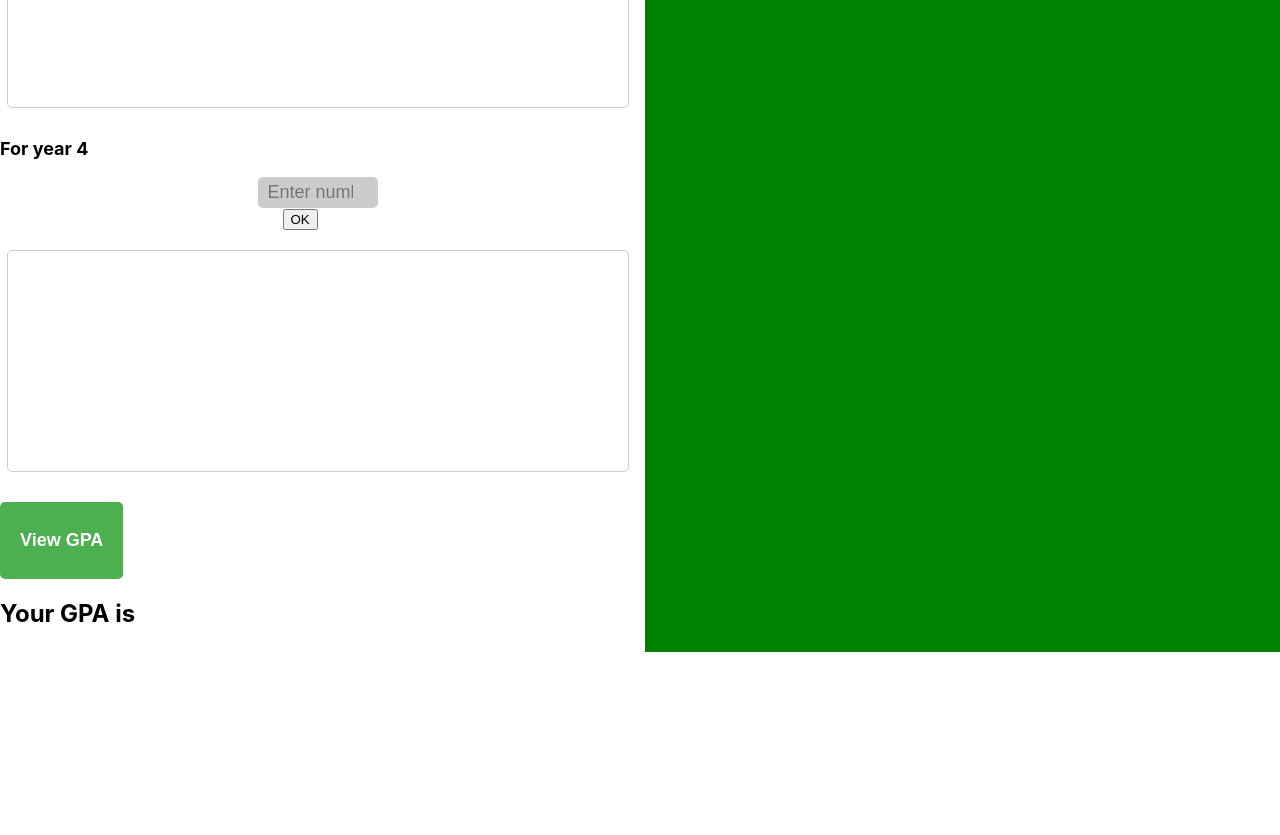
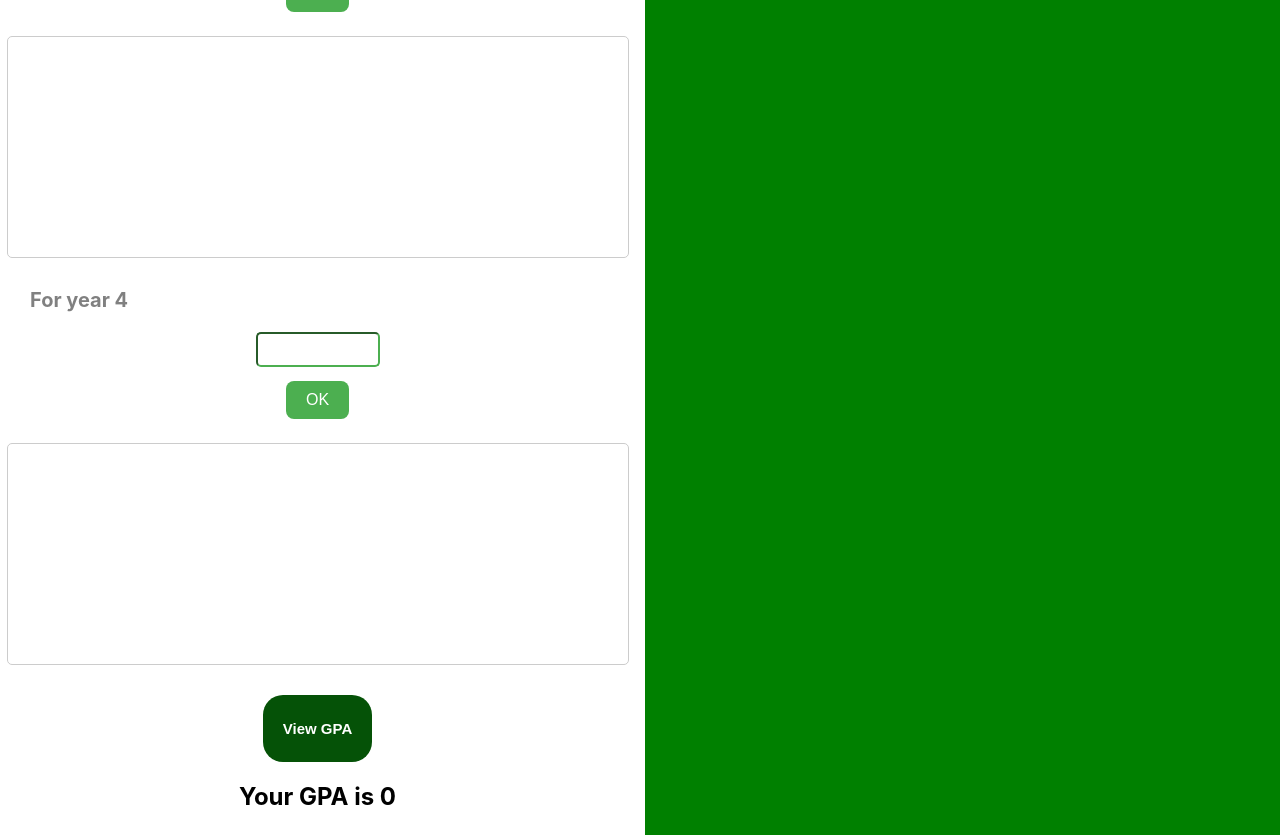
Before and after one commit to isurubandara1/GPA_Calculator_Website, a React (Create React App) app: page / in a window 1280 px wide. Shown: the part 1960-2795 px from the top of the page. Before the commit the page ends 2612 px from the top, so only its background shows below. Built offline with nearby package versions, Linux system fonts and the light colour scheme.

Commit message:
functions add and textfields create

```diff
--- a/src/App.css
+++ b/src/App.css
@@ -1,3 +1,10 @@
+.warningMessage {
+  color: red;
+  font-size: 14px;
+  font-weight: bold;
+  margin-top: 10px;
+}
+
 .container {
   display: flex;
   justify-content: space-between;
@@ -92,11 +99,13 @@
 
   .yearContainer {
     margin-top: 30px;
+    margin-left: 30px;
   }
 
   .yearText {
-    font-size: 18px;
-    font-weight: bold;
+    font-size: 20px;
+    font-weight:700;
+    color: gray;
   }
 
   .userValueContainer {
@@ -107,13 +116,34 @@
   }
 
   .firstTextInput {
-    border: none;
-    background-color: #ccc;
+    background-color:white;
     padding: 5px 10px;
     border-radius: 5px;
     font-size: 18px;
     width: 100px;
     text-align: center;
+    border-radius: 5px;
+    border-color: #4CAF50;
+    border-width: 2px;
+  }
+
+  .okButtonContainer {
+    display: inline-block;
+    margin-top: 10px;
+  }
+
+  .okButton {
+    background-color: #4caf50;
+    border: none;
+    color: white;
+    padding: 10px 20px;
+    text-align: center;
+    font-size: 16px;
+    margin: 4px 2px;
+    cursor: pointer;
+    border-radius: 8px;
+    /* width: 50px;
+    height: 40px; */
   }
 
   .scrollViewContent {
@@ -130,7 +160,10 @@
   .rowContainer {
     display: flex;
     align-items: center;
+    justify-content: center;
+    flex-direction: row;
     margin-bottom: 10px;
+
   }
 
   .inputText {
@@ -145,25 +178,34 @@
   }
 
   .gradeInput {
-    width: 70px;
+    width: "50%";
+    height: 30px;
+    margin-right: 20px;
   }
 
   .creditInput {
-    width: 30px;
+    width: "50%";
+    height: 30px;
+  }
+
+  .gpaButtonContainer{
+    display: flex;
+    justify-content: center;
+    align-items: center;
   }
 
   .viewGpaButton {
     margin-top: 30px;
     padding: 10px 20px;
     border: none;
-    background-color: #4CAF50;
+    background-color: #055207;
     color: white;
-    border-radius: 5px;
+    border-radius: 20px;
     cursor: pointer;
   }
 
   .buttonText {
-    font-size: 18px;
+    font-size: 15px;
     font-weight: bold;
   }
 
@@ -171,4 +213,5 @@
     margin-top: 20px;
     font-size: 24px;
     font-weight: bold;
+    text-align: center;
   }
--- a/src/App.js
+++ b/src/App.js
@@ -1,22 +1,22 @@
-import React, { useState } from 'react';
-import './App.css';
+import React, { useState } from "react";
+import "./App.css";
 
 const App = () => {
   const [gradePoints, setGradePoints] = useState({
-    'A+': '',
-    A: '',
-    'A-': '',
-    'B+': '',
-    B: '',
-    'B-': '',
-    'C+': '',
+    "A+": "",
+    A: "",
+    "A-": "",
+    "B+": "",
+    B: "",
+    "B-": "",
+    "C+": "",
 
-    C: '',
-    'C-': '',
-    'D+': '',
-    D: '',
-    'D-': '',
-    E: '',
+    C: "",
+    "C-": "",
+    "D+": "",
+    D: "",
+    "D-": "",
+    E: "",
   });
 
   const [courseCounts, setCourseCounts] = useState({
@@ -33,9 +33,21 @@ const App = () => {
     year4: [],
   });
 
-  const [button, setButton] = useState('');
+  const [button, setButton] = useState("0");
+  const [showModal, setShowModal] = useState(false);
+
 
   const viewGpa = () => {
+    // Check if any of the course counts are zero
+    const noCoursesEntered = Object.values(courseCounts).some(count => count === 0);
+
+    if (noCoursesEntered) {
+      // Display a warning message if no courses are entered
+      alert("Please, You should enter values before view GPA");
+      return;
+    }
+
+    // Calculate GPA if course values are entered
     let totalGradePoints = 0;
     let totalCredits = 0;
 
@@ -53,33 +65,34 @@ const App = () => {
     setButton(gpa.toFixed(4));
   };
 
-  const getGradePoints = grade => {
+
+  const getGradePoints = (grade) => {
     return gradePoints[grade] ? parseFloat(gradePoints[grade]) : 0;
   };
 
   const setGradePoint = (grade, value) => {
-    setGradePoints(prevGradePoints => ({
+    setGradePoints((prevGradePoints) => ({
       ...prevGradePoints,
       [grade]: value,
     }));
   };
 
-  const handleOkPress = year => {
+  const handleOkPress = (year) => {
     const fields = [];
     for (let i = 0; i < courseCounts[year]; i++) {
       fields.push({
-        grade: '',
+        grade: "",
         credit: 0,
       });
     }
-    setTextFields(prevTextFields => ({
+    setTextFields((prevTextFields) => ({
       ...prevTextFields,
       [year]: fields,
     }));
   };
 
   const handleCountChange = (year, value) => {
-    setCourseCounts(prevCounts => ({
+    setCourseCounts((prevCounts) => ({
       ...prevCounts,
       [year]: parseInt(value) || 0,
     }));
@@ -88,7 +101,7 @@ const App = () => {
   const handleGradeChange = (year, index, grade) => {
     const updatedFields = [...textFields[year]];
     updatedFields[index].grade = grade;
-    setTextFields(prevTextFields => ({
+    setTextFields((prevTextFields) => ({
       ...prevTextFields,
       [year]: updatedFields,
     }));
@@ -97,7 +110,7 @@ const App = () => {
   const handleCreditChange = (year, index, credit) => {
     const updatedFields = [...textFields[year]];
     updatedFields[index].credit = parseInt(credit) || 0;
-    setTextFields(prevTextFields => ({
+    setTextFields((prevTextFields) => ({
       ...prevTextFields,
       [year]: updatedFields,
     }));
@@ -116,95 +129,124 @@ const App = () => {
           </p>
         </div>
         <div className="gradeTopicContainer">
-        <p className='gradeTopic'>1. Add Grade Points According to Grades</p>
+          <p className="gradeTopic">1. Add Grade Points According to Grades</p>
         </div>
         <div className="gpaListcontainer">
           <div className="gradeRow">
             <p className="gpaListText">A+</p>
             <input
               className="gpaTextInput"
-            onChange={(e) => setGradePoints({ ...gradePoints, A_plus: e.target.value })}
+              autoFocus="true"
+              onChange={(e) =>
+                setGradePoints({ ...gradePoints, A_plus: e.target.value })
+              }
             />
             <p className="gpaListText">A</p>
             <input
               className="gpaTextInput"
-            onChange={(e) => setGradePoints({ ...gradePoints, A: e.target.value })}
+              onChange={(e) =>
+                setGradePoints({ ...gradePoints, A: e.target.value })
+              }
             />
           </div>
           <div className="gradeRow">
             <p className="gpaListText">A-</p>
             <input
               className="gpaTextInput"
-            onChange={(e) => setGradePoints({ ...gradePoints, A_: e.target.value })}
+              onChange={(e) =>
+                setGradePoints({ ...gradePoints, A_: e.target.value })
+              }
             />
             <p className="gpaListText">B+</p>
             <input
               className="gpaTextInput"
-            onChange={(e) => setGradePoints({ ...gradePoints, B_plus: e.target.value })}
+              onChange={(e) =>
+                setGradePoints({ ...gradePoints, B_plus: e.target.value })
+              }
             />
           </div>
           <div className="gradeRow">
             <p className="gpaListText">B </p>
             <input
               className="gpaTextInput"
-            onChange={(e) => setGradePoints({ ...gradePoints, B: e.target.value })}
+              onChange={(e) =>
+                setGradePoints({ ...gradePoints, B: e.target.value })
+              }
             />
             <p className="gpaListText">B-</p>
             <input
               className="gpaTextInput"
-            onChange={(e) => setGradePoints({ ...gradePoints, B_: e.target.value })}
+              onChange={(e) =>
+                setGradePoints({ ...gradePoints, B_: e.target.value })
+              }
             />
           </div>
           <div className="gradeRow">
             <p className="gpaListText">C+</p>
             <input
               className="gpaTextInput"
-            onChange={(e) => setGradePoints({ ...gradePoints, C_plus: e.target.value })}
+              onChange={(e) =>
+                setGradePoints({ ...gradePoints, C_plus: e.target.value })
+              }
             />
             <p className="gpaListText">C </p>
             <input
               className="gpaTextInput"
-            onChange={(e) => setGradePoints({ ...gradePoints, C: e.target.value })}
+              onChange={(e) =>
+                setGradePoints({ ...gradePoints, C: e.target.value })
+              }
             />
           </div>
           <div className="gradeRow">
             <p className="gpaListText">C- </p>
             <input
               className="gpaTextInput"
-            onChange={(e) => setGradePoints({ ...gradePoints, C_: e.target.value })}
+              onChange={(e) =>
+                setGradePoints({ ...gradePoints, C_: e.target.value })
+              }
             />
             <p className="gpaListText">D+</p>
             <input
               className="gpaTextInput"
-            onChange={(e) => setGradePoints({ ...gradePoints, D_plus: e.target.value })}
+              onChange={(e) =>
+                setGradePoints({ ...gradePoints, D_plus: e.target.value })
+              }
             />
           </div>
           <div className="gradeRow">
             <p className="gpaListText">D </p>
             <input
               className="gpaTextInput"
-            onChange={(e) => setGradePoints({ ...gradePoints, D: e.target.value })}
+              onChange={(e) =>
+                setGradePoints({ ...gradePoints, D: e.target.value })
+              }
             />
             <p className="gpaListText">D-</p>
             <input
               className="gpaTextInput"
-            onChange={(e) => setGradePoints({ ...gradePoints, D_: e.target.value })}
+              onChange={(e) =>
+                setGradePoints({ ...gradePoints, D_: e.target.value })
+              }
             />
           </div>
           <div className="gradeRow">
             <p className="gpaListText">E</p>
             <input
               className="gpaTextInput"
-            onChange={(e) => setGradePoints({ ...gradePoints, E: e.target.value })}
+              onChange={(e) =>
+                setGradePoints({ ...gradePoints, E: e.target.value })
+              }
             />
           </div>
         </div>
         <div className="yearTopicContainer">
-        <p className='yearTopic'>2. Enter number of courses and click OK button for some year</p>
+          <p className="yearTopic">
+            2. Enter the number of courses in the text fields below and click the OK button for the respective  year
+          </p>
         </div>
 
         <div>
-      {[1, 2, 3, 4].map(year => (
+          {[1, 2, 3, 4].map((year) => (
             <div key={year}>
               <div className="yearContainer">
                 <p className="yearText">For year {year}</p>
@@ -213,13 +255,14 @@ const App = () => {
                 <input
                   className="firstTextInput"
                   type="number"
-              placeholder="Enter number of courses"
-              onChange={e => handleCountChange(`year${year}`, e.target.value)}
+                  onChange={(e) =>
+                    handleCountChange(`year${year}`, e.target.value)
+                  }
+                  min="0"
+                  max="100"
                 />
-            <div style={{ width: 70 }}>
-              <button
-                onClick={() => handleOkPress(`year${year}`)}
-              >
+                <div className="okButtonContainer">
+                  <button className="okButton" onClick={() => handleOkPress(`year${year}`)}>
                     OK
                   </button>
                 </div>
@@ -228,17 +271,28 @@ const App = () => {
                 <div className="scrollViewContent">
                   {textFields[`year${year}`]?.map((course, index) => (
                     <div key={index} className="rowContainer">
-                  <input
-                    className="inputText gradeInput"
+                      <input className="gradeInput"
                         type="text"
+                        autoFocus={index === 0}
                         placeholder={`Course ${index + 1} Grade`}
-                    onChange={e => handleGradeChange(`year${year}`, index, e.target.value)}
+                        onChange={(e) =>
+                          handleGradeChange(
+                            `year${year}`,
+                            index,
+                            e.target.value
+                          )
+                        }
                       />
-                  <input
-                    className="inputText creditInput"
+                      <input className="creditInput"
                         type="number"
                         placeholder={`Course ${index + 1} Credit`}
-                    onChange={e => handleCreditChange(`year${year}`, index, e.target.value)}
+                        onChange={(e) =>
+                          handleCreditChange(
+                            `year${year}`,
+                            index,
+                            e.target.value
+                          )
+                        }
                       />
                     </div>
                   ))}
@@ -247,10 +301,11 @@ const App = () => {
             </div>
           ))}
         </div>
+        <div className="gpaButtonContainer">
         <button className="viewGpaButton" onClick={viewGpa}>
           <p className="buttonText">View GPA</p>
         </button>
-
+        </div>
         <p className="gpaText">Your GPA is {button}</p>
       </div>
       <div className="container2">Container 2</div>
```
Lines whose indentation alone changed are shown as unchanged.
